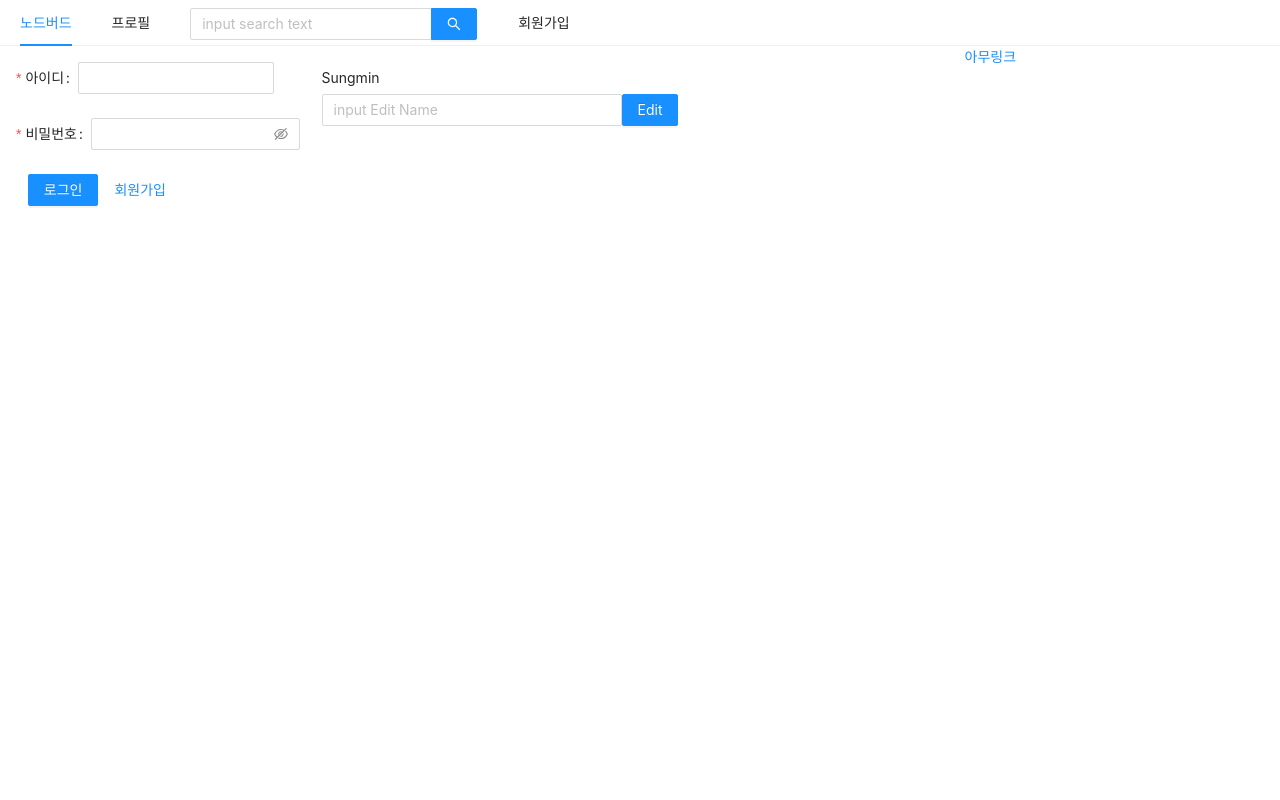
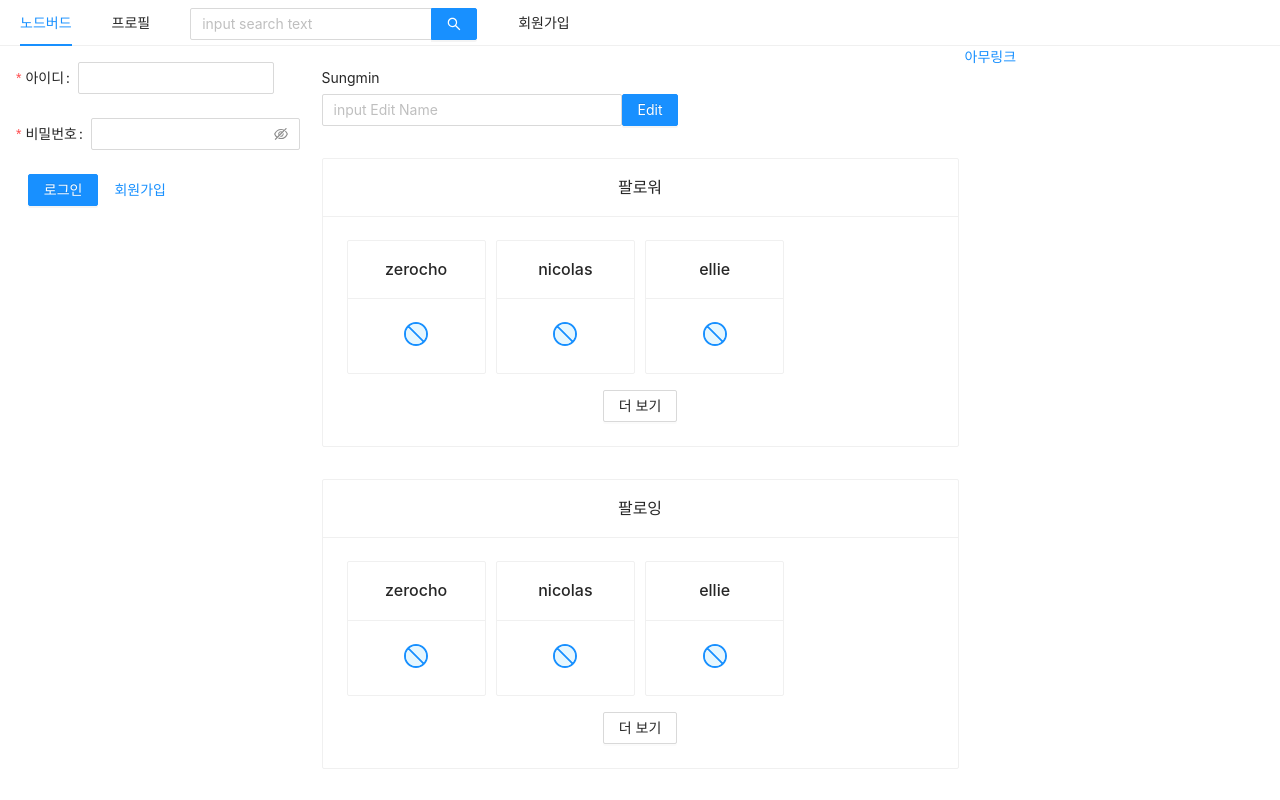
Before and after one commit to sungmin-choi/react-nodeBird, a Next.js app in the folder front/: page /profile in a window 1280 px wide. Built offline with nearby package versions, Linux system fonts and the light colour scheme.

Commit message:
Feat) Followlist , NicknameEditForm 구현완료

```diff
--- a/front/components/FollowList.js
+++ b/front/components/FollowList.js
@@ -1,11 +1,36 @@
-import React from 'react'
-import PropTypes from 'prop-types'
+import React from 'react';
+import { Card, Col, Row,Button } from 'antd';
+import PropTypes from 'prop-types';
+import styled from 'styled-components';
+import {StopTwoTone} from '@ant-design/icons';
 
-const FollowList = props => {
+const ScCard = styled(Card)`
+    margin-top: 2rem;
+    text-align: center;
+`;
+const ScButton = styled(Button)`
+    margin-top: 1rem;
+`
+const ScStopTwoTone = styled(StopTwoTone)`
+    font-size: 1.5rem;
+`;
+
+const FollowList = ({name,data}) => {
     return (
-        <div>
-
-        </div>
+        <ScCard
+        title={name}
+        >
+        <Row gutter={10}>
+            {data&& data.map(ele=>{
+                return (<Col span={6}>
+                            <Card title={ele.nickname}>
+                                <ScStopTwoTone />
+                            </Card>
+                        </Col>);
+            })}
+        </Row>
+            <ScButton>더 보기</ScButton>
+        </ScCard>
     )
 }
 
```
